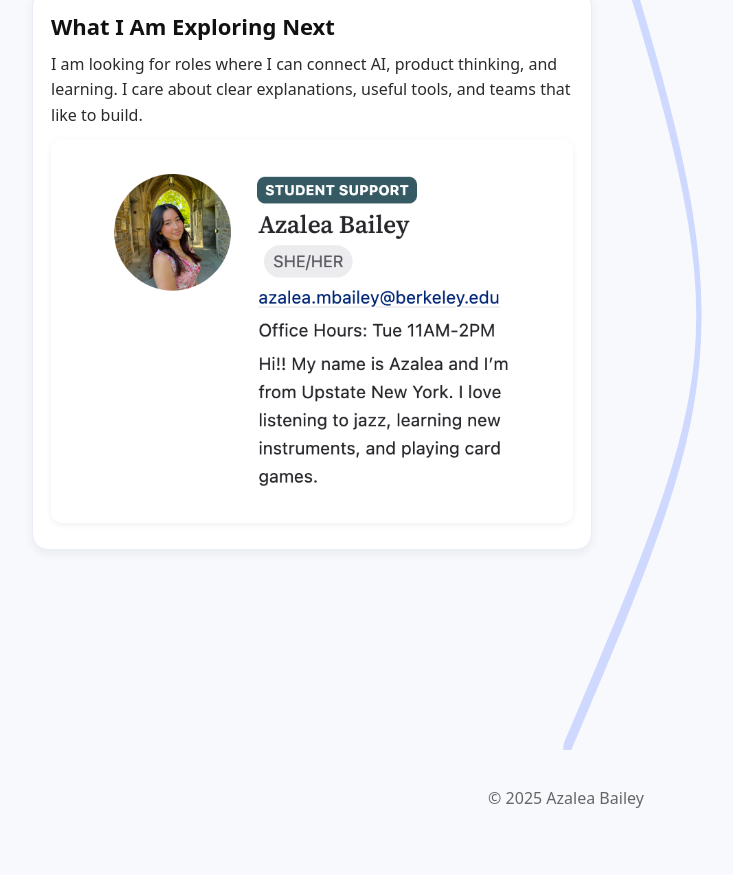
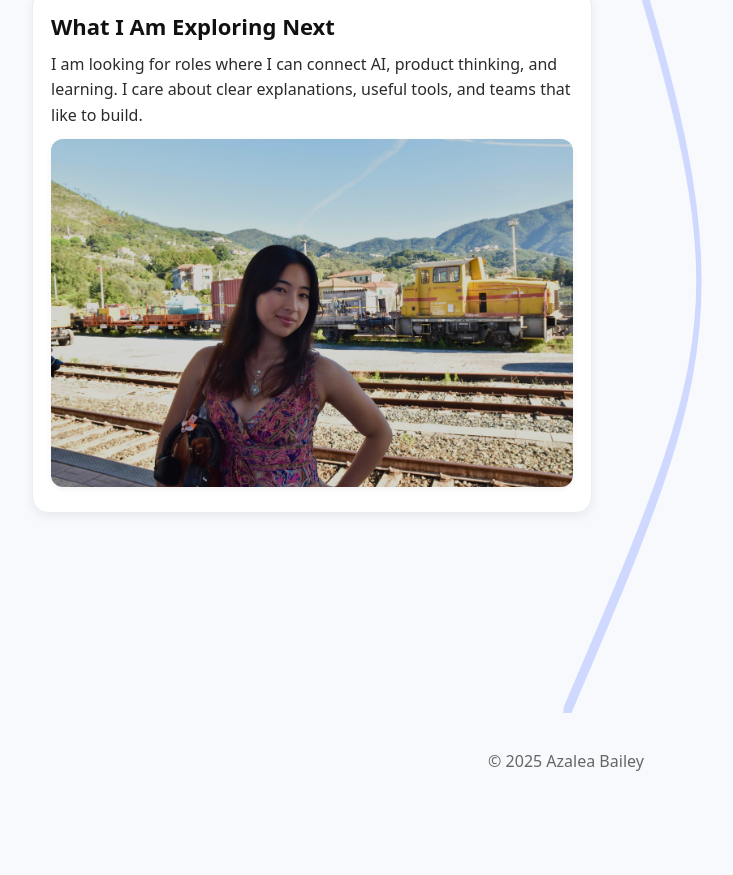
Before and after one commit to azaleambailey/personal-presentation, a plain HTML site: page index.html in a window 1280 px wide. Shown: the part 7208-8083 px from the top of the page, without its empty margins (74-807 px from the left). After the commit the page ends 8047 px from the top, so only its background shows below. Drawn offline with Linux system fonts and the light colour scheme.

Commit message:
diff image

```diff
--- a/index.html
+++ b/index.html
@@ -158,7 +158,7 @@
         <div class="card">
           <h2>What I Am Exploring Next</h2>
           <p>I am looking for roles where I can connect AI, product thinking, and learning. I care about clear explanations, useful tools, and teams that like to build.</p>
-          <div class="media"><img src="images/teaching.jpg" alt="Continuing to teach and build"></div>
+          <div class="media"><img src="images/explore.jpeg" alt="Continuing to teach and build"></div>
         </div>
       </div>
     </div>
```
Also changed, not shown: images/explore.jpeg (added).
